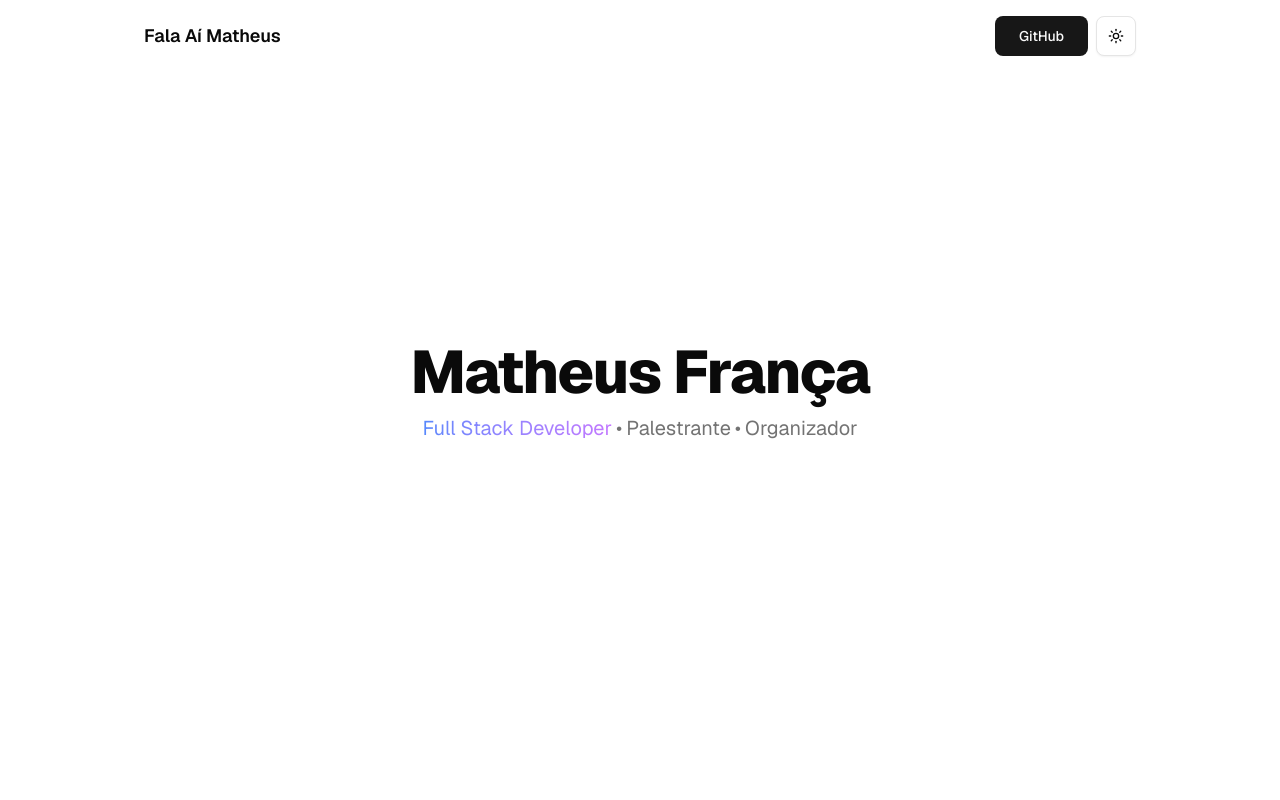
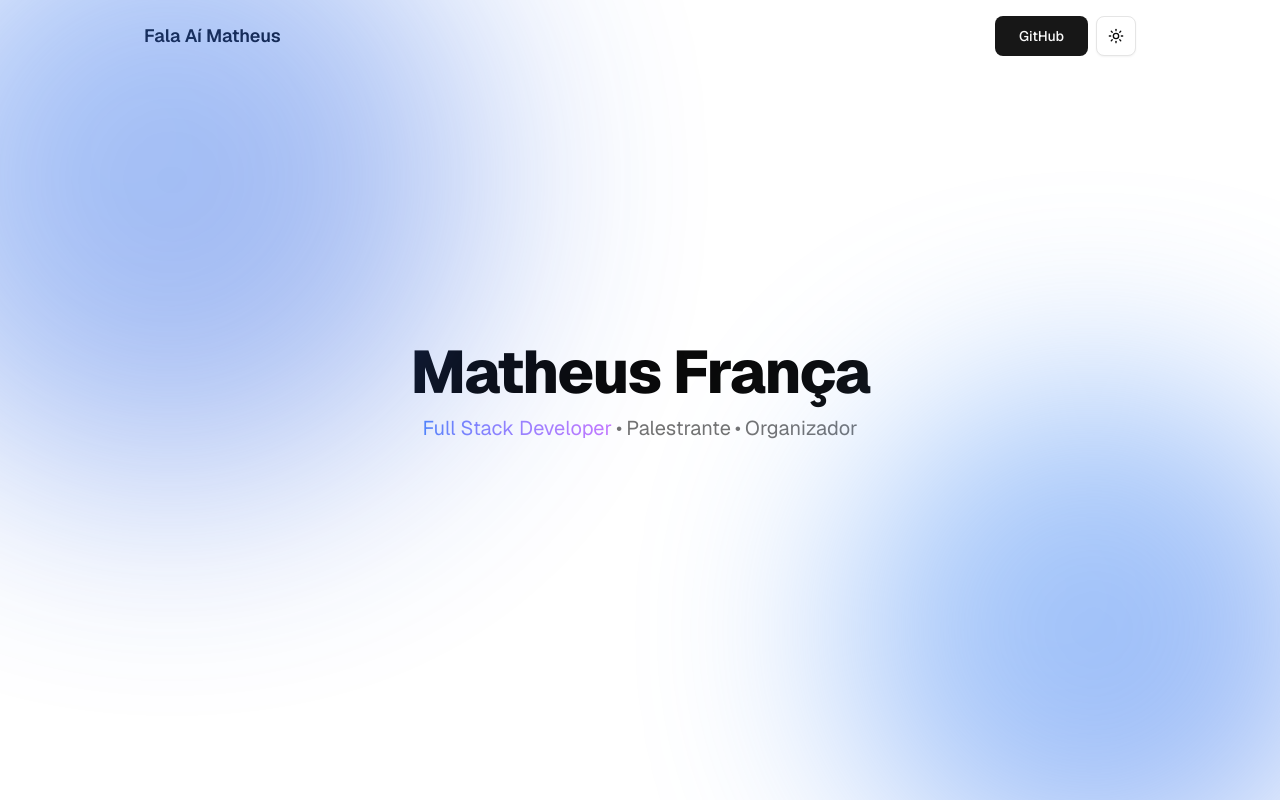
Before and after one commit to FalaAiMatheus/portfolio, a Next.js app: page / in a window 1280 px wide. Built offline with nearby package versions, Linux system fonts and the light colour scheme.

Commit message:
feat: adding gradiente on backgroun

```diff
--- a/src/app/page.tsx
+++ b/src/app/page.tsx
@@ -4,8 +4,26 @@ import { HeroSection } from '~/components/hero';
 export default function Home() {
   return (
     <main>
-      <Header />
-      <HeroSection />
+      <div className="fixed inset-0 -z-10 overflow-hidden bg-white transition-colors duration-500 dark:bg-black">
+        <div
+          className="absolute top-[-10%] left-[-15%] h-[70vw] w-[70vw] animate-pulse rounded-full opacity-30 blur-[80px] md:top-[-15%] md:left-[-10%] md:h-[600px] md:w-[600px] md:blur-[120px] dark:opacity-20"
+          style={{
+            background: 'linear-gradient(135deg, #3b82f6 0%, #1d4ed8 100%)',
+            animationDuration: '8s',
+          }}
+        />
+        <Header />
+        <HeroSection />
+        <div
+          className="absolute right-[-10%] bottom-[-5%] h-[60vw] w-[60vw] rounded-full opacity-20 blur-[60px] md:right-[-5%] md:bottom-[-10%] md:h-[500px] md:w-[500px] md:blur-[100px] dark:opacity-10"
+          style={{
+            background: 'linear-gradient(135deg, #60a5fa 0%, #2563eb 100%)',
+            animationDuration: '12s',
+            animationName: 'pulse',
+            animationIterationCount: 'infinite',
+          }}
+        />{' '}
+      </div>
     </main>
   );
 }
```
